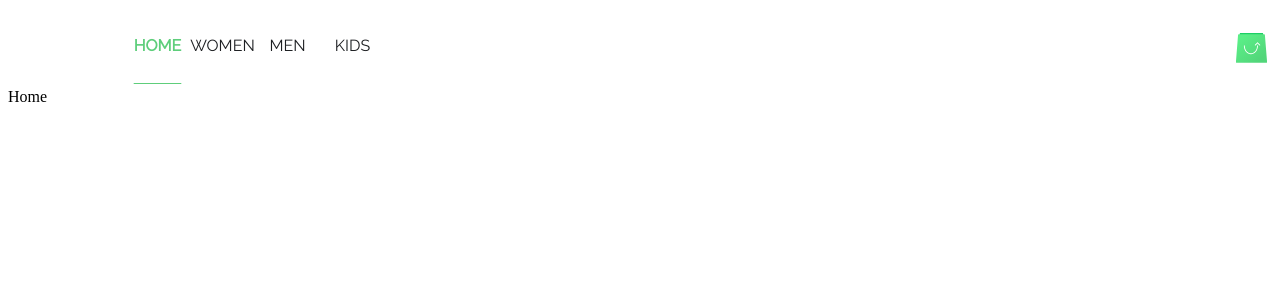
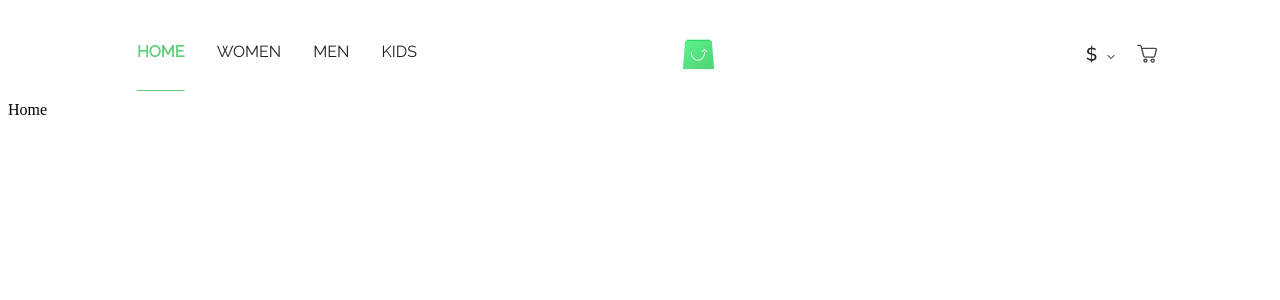
Before and after one commit to Hurado/scandiweb-react-task, a React (Create React App) app: page / in a window 1280 px wide. Shown: the top 300 px of the page. Built offline with nearby package versions, Linux system fonts and the light colour scheme.

Commit message:
Added styles to navbar

```diff
--- a/src/components/Navbar.tsx
+++ b/src/components/Navbar.tsx
@@ -1,26 +1,31 @@
 import { Component } from 'react'
-import { Container, NavbarContainer, Wrapper } from '../styles/NavStyle'
+import { Container, ContainerType, NavbarContainer, ContainerFunctional } from '../styles/NavStyle'
 import Logo from '../assets/logo.svg'
+import ShoppingCart from '../assets/shopping-cart.svg'
+import CurrencyChanger from '../assets/currency-changer.svg'
+
+
+
 
 export default class Navbar extends Component {
 	render() {
 		return (
-			<>
-			<Wrapper>
+			<Container>
+					<ContainerType>
+						<NavbarContainer to='/'>Home</NavbarContainer>
 
-				<Container>
-					<NavbarContainer to='/'>Home</NavbarContainer>
+						<NavbarContainer to='/WOMEN'>WOMEN</NavbarContainer>
 
-					<NavbarContainer to='/WOMEN'>WOMEN</NavbarContainer>
+						<NavbarContainer to='/MEN'>MEN</NavbarContainer>
 
-					<NavbarContainer to='/MEN'>MEN</NavbarContainer>
-
-					<NavbarContainer to='/KIDS'>KIDS</NavbarContainer>
+						<NavbarContainer to='/KIDS'>KIDS</NavbarContainer>
+					</ContainerType>
+					<img src={Logo} alt='logo' />
+					<ContainerFunctional>
+						<img src={CurrencyChanger} alt='currencychanger' />
+						<img src={ShoppingCart} alt='shoppingCart' />
+					</ContainerFunctional>
 				</Container>
-					<img src={Logo} alt='logo' />
-
-			</Wrapper>
-			</>
 		)
 	}
 }
--- a/src/styles/NavStyle.tsx
+++ b/src/styles/NavStyle.tsx
@@ -1,15 +1,22 @@
 import { NavLink } from 'react-router-dom'
 import styled from 'styled-components'
 
+export const Container = styled.div`
+	display: flex;
+	justify-content: space-between;
+	align-items: center;
+	width: 100%;
+`
+
 export const NavbarContainer = styled(NavLink)`
-	width: 65px;
-	height: 20px;
+	/* width: 65px;
+	height: 20px; */
 	font-family: 'Raleway';
 	font-style: normal;
 	font-weight: 400;
 	font-size: 16px;
 	line-height: 120%;
-	/* display: flex; */
+	display: flex;
 	align-items: center;
 	text-align: center;
 	text-transform: uppercase;
@@ -24,8 +31,8 @@ export const NavbarContainer = styled(NavLink)`
 
 	&.active {
 		text-decoration: underline;
-		width: 65px;
-		height: 20px;
+		/* width: 65px;
+		height: 20px; */
 		font-family: 'Raleway';
 		font-style: normal;
 		font-weight: 600;
@@ -34,24 +41,26 @@ export const NavbarContainer = styled(NavLink)`
 		align-items: center;
 		text-align: center;
 		color: #5ece7b;
-		text-underline-offset: 32px;
+		text-underline-offset: 200%;
 	}
 `
 
-export const Container = styled.span`
+export const ContainerType = styled.span`
 	left: 0%;
 	right: 0%;
 	top: 0%;
+	gap:17.5%;
 	bottom: 0%;
 	display: flex;
-	margin-left: 117px;
-	margin-bottom: 32px;
-	margin-top: 28px;
+	margin-left: 10.2%;
+	margin-bottom: 3.1%;
+	margin-top: 2.7%;
 	background: #ffffff;
 `
 
-
-export const Wrapper = styled.span`
-	display: flex;
+export const ContainerFunctional = styled.span`
+	display: inline-flex;
 	justify-content: space-between;
+	margin-right:9.1%;
+	gap: 22px;
 `
```
Also changed, not shown: src/assets/currency-changer.svg (added), src/assets/shopping-cart.svg (added).
